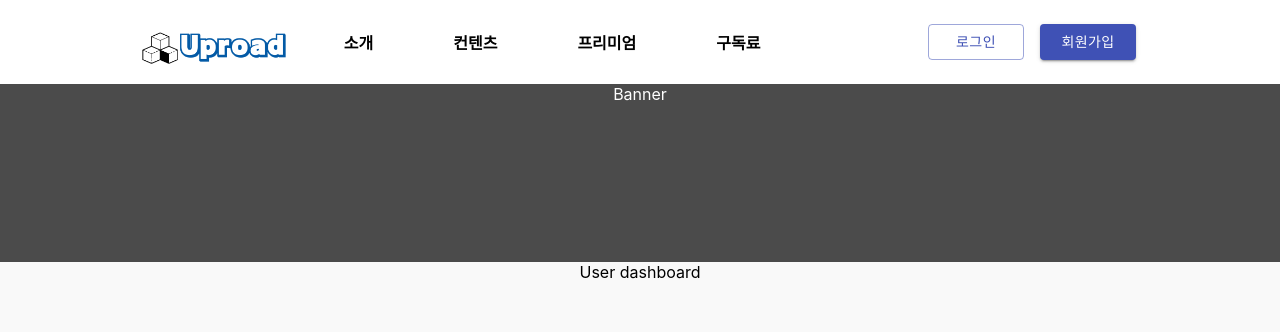
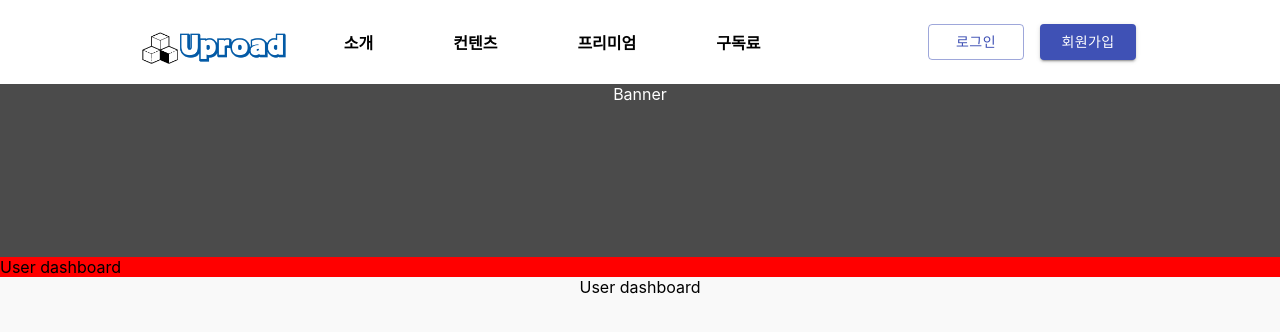
Before and after one commit to pby1360/Uproad, a React (Create React App) app in the folder frontend/: page /userhome in a window 1280 px wide. Shown: the top 332 px of the page. Built offline with nearby package versions, Linux system fonts and the light colour scheme.

Commit message:
add scoped style modules

```diff
--- a/frontend/package.json
+++ b/frontend/package.json
@@ -9,11 +9,13 @@
     "@testing-library/react": "11.2.7",
     "@testing-library/user-event": "12.8.3",
     "axios": "0.21.1",
+    "babel-plugin-react-scoped-css": "1.1.1",
     "node-sass": "^6.0.0",
     "react": "^17.0.2",
     "react-dom": "^17.0.2",
     "react-router-dom": "5.2.0",
     "react-scripts": "4.0.3",
+    "scoped-css-loader": "1.0.0",
     "web-vitals": "1.1.2"
   },
   "scripts": {
--- a/frontend/src/pages/UserHome.js
+++ b/frontend/src/pages/UserHome.js
@@ -1,10 +1,12 @@
 import React from "react";
+import "../styles/UserHome.scoped.scss";
 
 const UserHome = () => {
   return (
     <div>
       <section className="user-home-container">
         <section className="top-banner">Banner</section>
+        <section className="center-profile">User dashboard</section>
         <section className="bottom-dashboard">User dashboard</section>
       </section>
     </div>
--- /dev/null
+++ b/frontend/src/styles/UserHome.scoped.scss
@@ -0,0 +1,3 @@
+.center-profile {
+  background-color: red;
+}
```
Also changed, not shown: frontend/src/styles/Price.scss (renamed from frontend/src/Price.scss).
